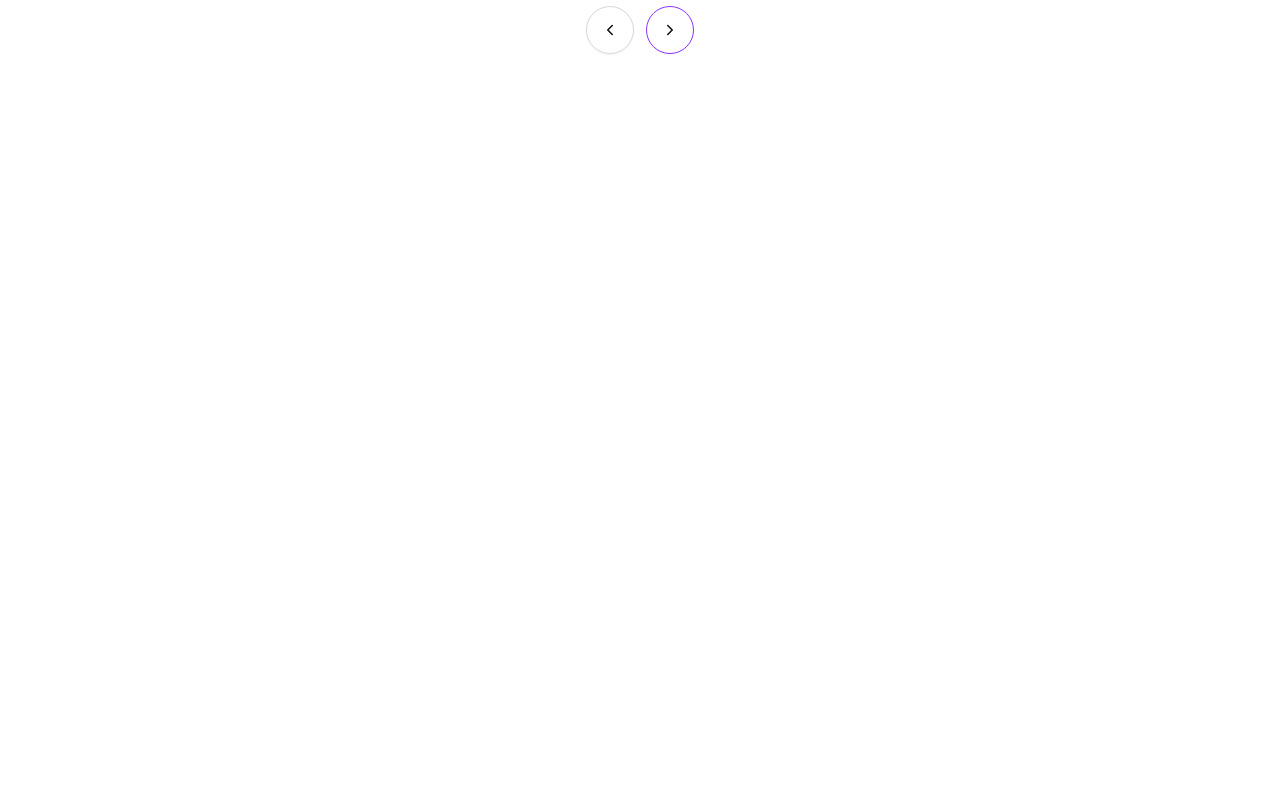
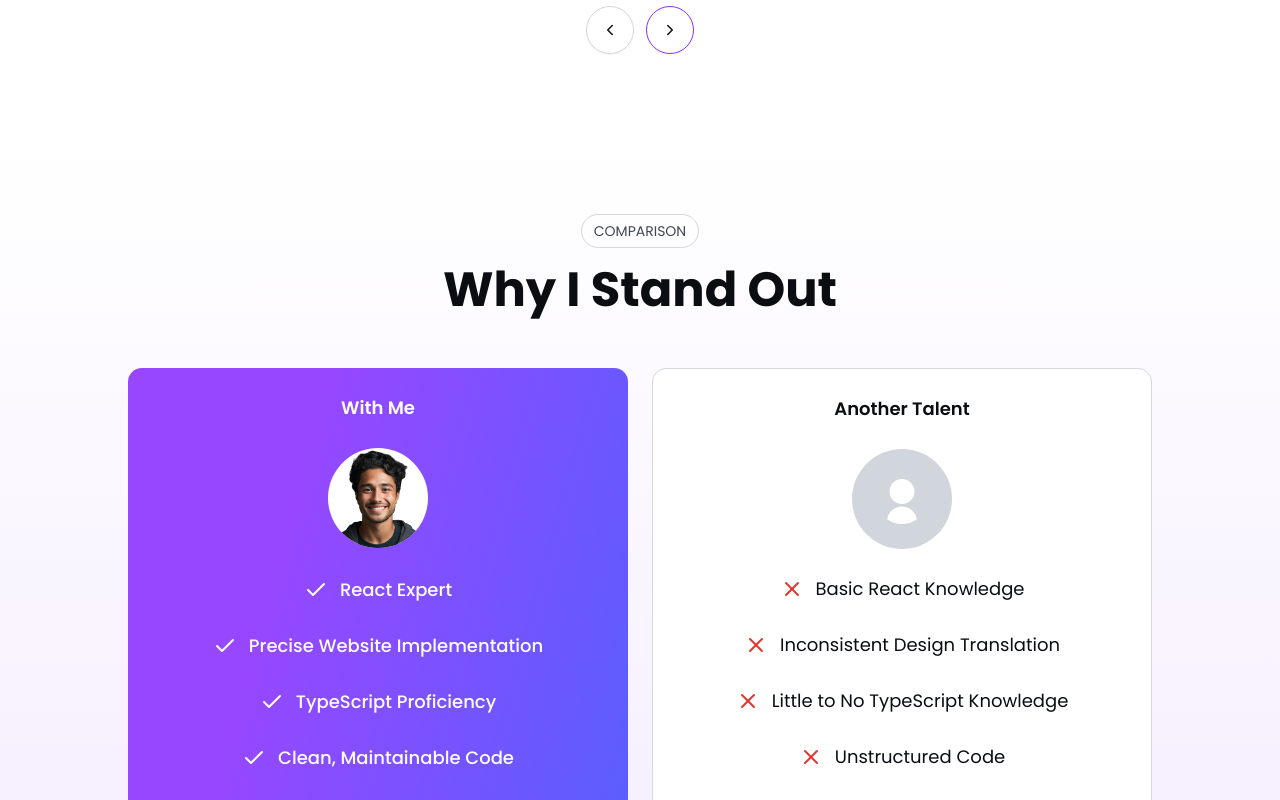
Before and after one commit to Joashchandra/Portfolio, a Next.js app: page / in a window 1280 px wide. Shown: the part 2220-3020 px from the top of the page. Before the commit the page ends 2354 px from the top, so only its background shows below. Built offline with nearby package versions, Linux system fonts and the light colour scheme.

Commit message:
feat: add Comparison Section

```diff
--- a/src/app/page.tsx
+++ b/src/app/page.tsx
@@ -1,4 +1,5 @@
 import AboutMe from '@/components/pages/AboutMe';
+import ComparisonSection from '@/components/pages/ComparisonSection';
 import HeroSection from '@/components/pages/HeroSection';
 import SkillsetSection from '@/components/pages/SkillsetSection';
 
@@ -9,6 +10,7 @@ export default function Home() {
         <HeroSection />
         <AboutMe />
         <SkillsetSection />
+        <ComparisonSection />
       </main>
     </div>
   );
--- /dev/null
+++ b/src/components/pages/ComparisonSection.tsx
@@ -0,0 +1,39 @@
+'use client';
+
+import { comparisonData } from '@/data/comparison';
+import ComparisonCard from '@/components/ui/ComparisonCard';
+import SectionHeader from '../ui/SectionHeader';
+
+export default function ComparisonSection() {
+  const { badge, heading, myColumn, otherColumn } = comparisonData;
+
+  return (
+    <section
+      id='comparison'
+      className='relative flex flex-col items-center w-full py-5xl px-xl gap-3xl scroll-mt-20 md:px-5xl lg:py-8xl xl:px-10xl xl:gap-6xl xl:scroll-mt-21.5 bg-linear-to-b from-[#F3EBFF]/0 to-[#F3EBFF] overflow-hidden'
+    >
+      <SectionHeader
+        badge={badge}
+        heading={heading}
+        className='text-center items-center'
+      />
+
+      <div className='w-full grid grid-cols-1 md:grid-cols-2 gap-xl lg:gap-3xl'>
+        <ComparisonCard
+          title={myColumn.title}
+          avatar={myColumn.avatar}
+          traits={myColumn.traits}
+          isPrimary={true}
+          initialX={-30}
+        />
+
+        <ComparisonCard
+          title={otherColumn.title}
+          traits={otherColumn.traits}
+          isPrimary={false}
+          initialX={30}
+        />
+      </div>
+    </section>
+  );
+}
```
